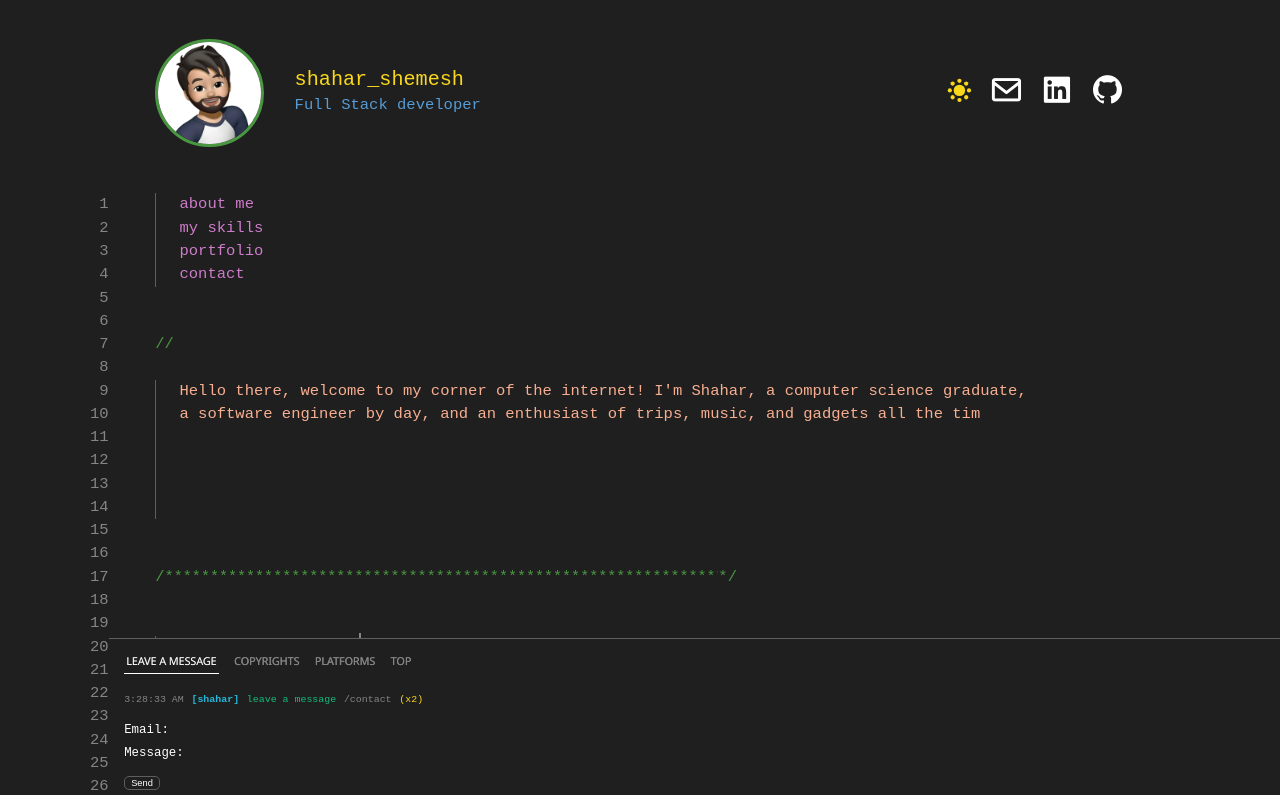
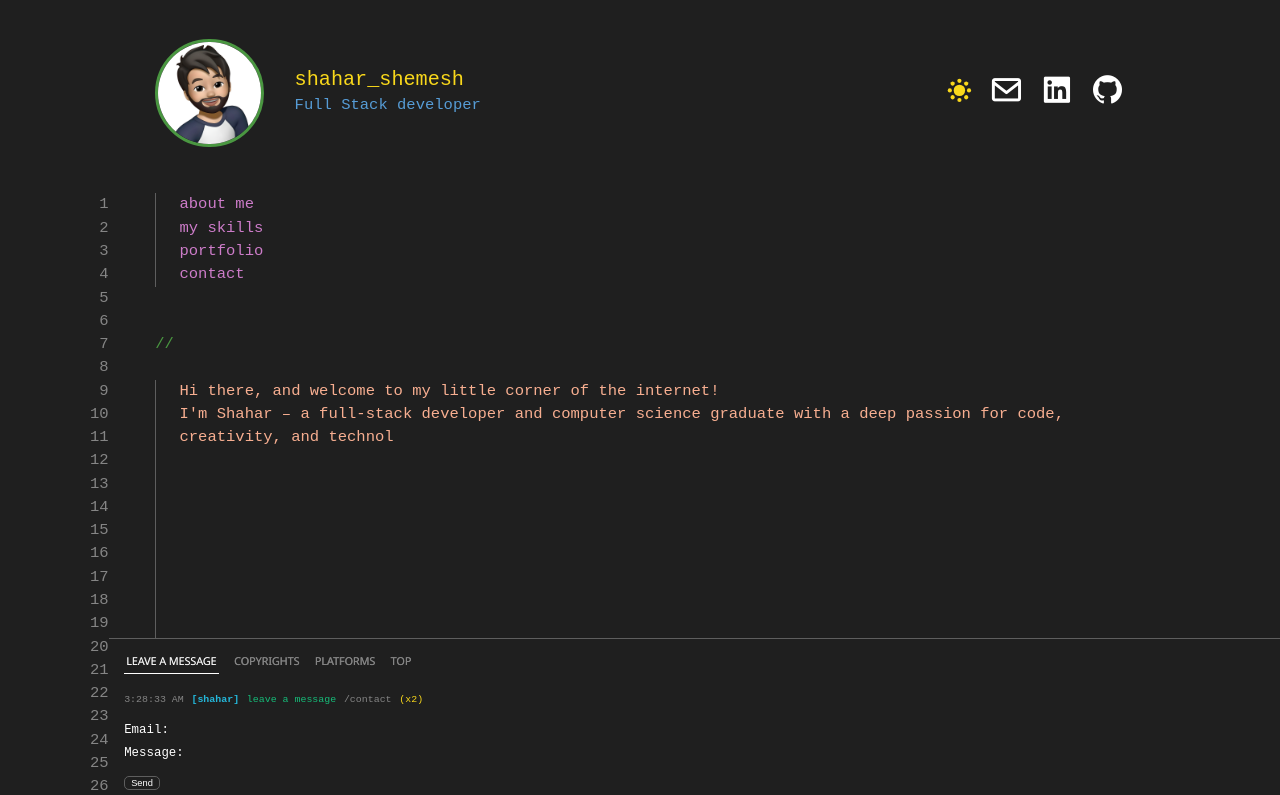
Before and after one commit to shahar-shemesh/my-vscode-theme-portfolio, a React (Create React App) app: page / in a window 1280 px wide. Shown: the part 8-803 px from the top of the page. Built offline with nearby package versions, Linux system fonts and the light colour scheme.

Commit message:
About updated

```diff
--- a/src/components/About/About.module.css
+++ b/src/components/About/About.module.css
@@ -57,7 +57,8 @@
 
 
     >a {
-        animation: show calc(var(--n)*12.5ms) forwards;
+        animation: show calc(var(--n)*16ms) forwards;
+
         &::selection {
             color: var(--keywordColor);
             text-decoration-line: underline;
--- a/src/components/About/About.tsx
+++ b/src/components/About/About.tsx
@@ -26,13 +26,20 @@ const About: React.FC = (props) => {
                         onDragOver={(e) => (e.preventDefault())}
                         onDrop={(e) => (e.preventDefault())}
                     >
-                        Hello there, welcome to my corner of the internet! I'm Shahar, a computer science graduate,{"\n"}
-                        a software engineer by day, and an enthusiast of trips, music, and gadgets all the time!{"\n"}
-                        I have always been interested and intrigued by computers and technology. Since I can remember,{"\n"}I've known what I wanted to do.
-                        I love coding, creating, math, and playing piano.{"\n"}
+                        Hi there, and welcome to my little corner of the internet!{"\n"}
+                        I'm Shahar – a full-stack developer and computer science graduate with a deep passion for code, creativity, and technology.{"\n"}
+                        I've been fascinated by computers for as long as I can remember, and I always knew this is what I wanted to do.{"\n"}
+                        I love building cool things, solving problems, learning new tools, and creating clean, meaningful experiences –{"\n"}
+                        whether it’s with JavaScript, Python, Node, or whatever comes next. I'm also into music, gadgets, and a good cup of coffee ☕.{"\n"}
 
-                        Feel free to poke around my <a contentEditable={false} href='https://github.com/shahar-shemesh' target='_blank'>GitHub</a>, contact me for a chat at <a contentEditable={false} href='mailto:shahar@usa.com'>shahar@usa.com</a>, or connect on <a contentEditable={false} href='https://linkedin.com/in/shaharshemesh' target='_blank'>LinkedIn</a>.{"\n"}
-                        Always looking to make new friends and meet new people!
+                        Feel free to explore my projects, check out my{" "}
+                        <a contentEditable={false} href='https://github.com/shahar-shemesh' target='_blank'>GitHub</a>,{" "}
+                        drop me a message via{" "}
+                        <a contentEditable={false} href='mailto:shahar@usa.com'>shahar@usa.com</a>,{" "}
+                        or connect on{" "}
+                        <a contentEditable={false} href='https://linkedin.com/in/shaharshemesh' target='_blank'>LinkedIn</a>.{"\n"}
+                        Let’s connect, create, and maybe even collaborate!
+
 
                     </span>
                 </div>
```
